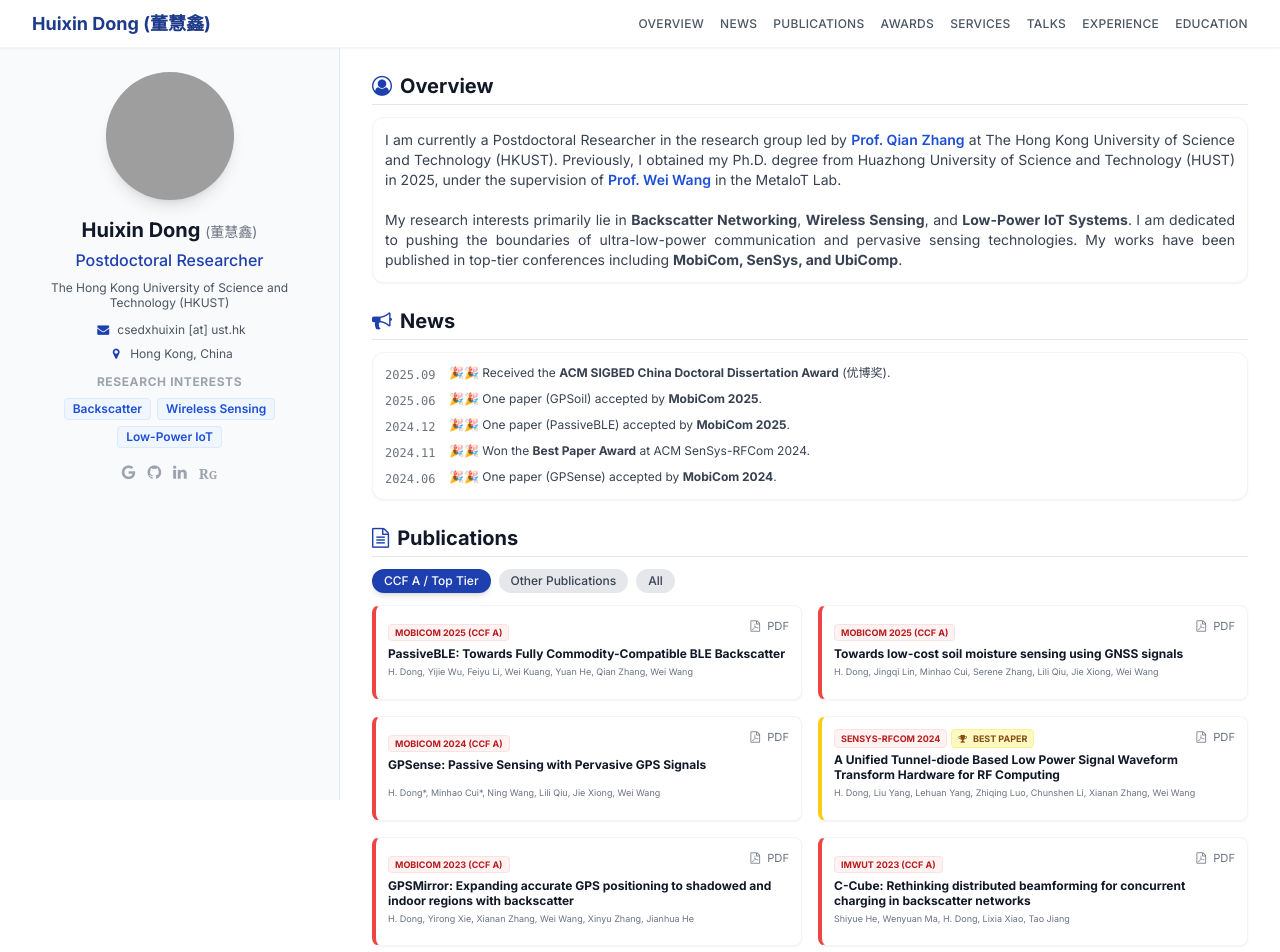
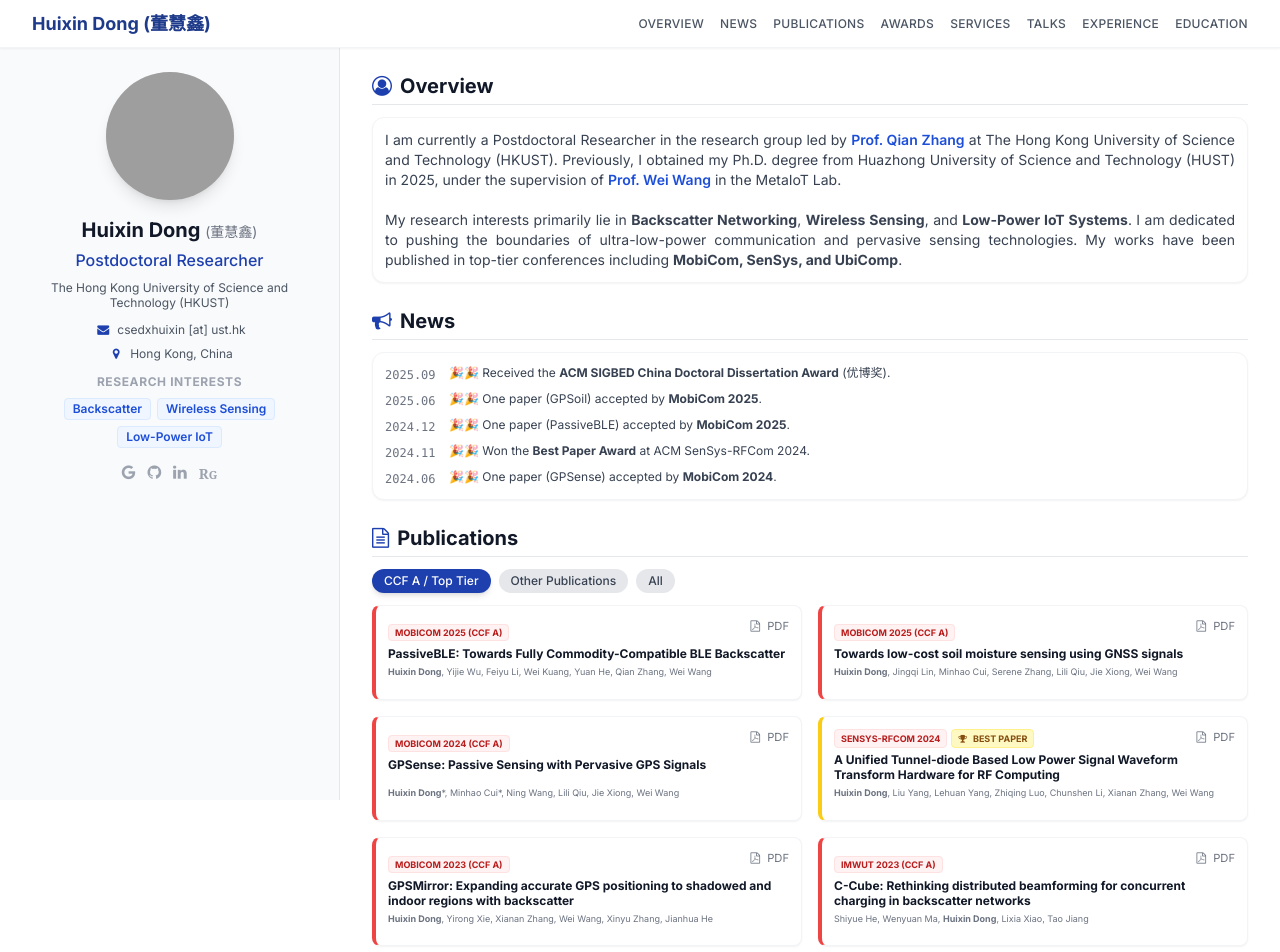
Before and after one commit to donghuixin/PersonalPage, a plain HTML site: page index.html in a window 1280 px wide. Shown: the top 952 px of the page. Drawn offline with nearby package versions, Linux system fonts and the light colour scheme; grey boxes are pictures that could not be loaded.

Commit message:
Update author names to include 'Huixin Dong'

```diff
--- a/index.html
+++ b/index.html
@@ -295,19 +295,19 @@
                     <a href="https://scholar.google.com/citations?user=5XROK7EAAAAJ&hl=zh-CN" class="pub-pdf-link text-gray-500 hover:text-blue-700"><i class="fa fa-file-pdf-o mr-1"></i> PDF</a>
                     <div class="mb-1"><span class="bg-red-50 text-red-700 border border-red-100 px-1.5 py-0.5 rounded text-[9px] font-bold uppercase">MobiCom 2025 (CCF A)</span></div>
                     <h3 class="text-xs font-bold text-gray-900 mb-1 leading-tight flex-grow">PassiveBLE: Towards Fully Commodity-Compatible BLE Backscatter</h3>
-                    <p class="text-gray-500 text-[9px] mb-2">H. Dong, Yijie Wu, Feiyu Li, Wei Kuang, Yuan He, Qian Zhang, Wei Wang</p>
+                    <p class="text-gray-500 text-[9px] mb-2"><strong>Huixin Dong</strong>, Yijie Wu, Feiyu Li, Wei Kuang, Yuan He, Qian Zhang, Wei Wang</p>
                 </div>
                 <div class="pub-card a card-hover bg-white rounded-lg shadow-sm p-3 border border-gray-100 border-l-4 border-l-red-500 flex flex-col h-full">
                     <a href="https://scholar.google.com/citations?user=5XROK7EAAAAJ&hl=zh-CN" class="pub-pdf-link text-gray-500 hover:text-blue-700"><i class="fa fa-file-pdf-o mr-1"></i> PDF</a>
                     <div class="mb-1"><span class="bg-red-50 text-red-700 border border-red-100 px-1.5 py-0.5 rounded text-[9px] font-bold uppercase">MobiCom 2025 (CCF A)</span></div>
                     <h3 class="text-xs font-bold text-gray-900 mb-1 leading-tight flex-grow">Towards low-cost soil moisture sensing using GNSS signals</h3>
-                    <p class="text-gray-500 text-[9px] mb-2">H. Dong, Jingqi Lin, Minhao Cui, Serene Zhang, Lili Qiu, Jie Xiong, Wei Wang</p>
+                    <p class="text-gray-500 text-[9px] mb-2"><strong>Huixin Dong</strong>, Jingqi Lin, Minhao Cui, Serene Zhang, Lili Qiu, Jie Xiong, Wei Wang</p>
                 </div>
                 <div class="pub-card a card-hover bg-white rounded-lg shadow-sm p-3 border border-gray-100 border-l-4 border-l-red-500 flex flex-col h-full">
                     <a href="https://scholar.google.com/citations?user=5XROK7EAAAAJ&hl=zh-CN" class="pub-pdf-link text-gray-500 hover:text-blue-700"><i class="fa fa-file-pdf-o mr-1"></i> PDF</a>
                     <div class="mb-1"><span class="bg-red-50 text-red-700 border border-red-100 px-1.5 py-0.5 rounded text-[9px] font-bold uppercase">MobiCom 2024 (CCF A)</span></div>
                     <h3 class="text-xs font-bold text-gray-900 mb-1 leading-tight flex-grow">GPSense: Passive Sensing with Pervasive GPS Signals</h3>
-                    <p class="text-gray-500 text-[9px] mb-2">H. Dong*, Minhao Cui*, Ning Wang, Lili Qiu, Jie Xiong, Wei Wang</p>
+                    <p class="text-gray-500 text-[9px] mb-2"><strong>Huixin Dong</strong>*, Minhao Cui*, Ning Wang, Lili Qiu, Jie Xiong, Wei Wang</p>
                 </div>
                 <div class="pub-card a card-hover bg-white rounded-lg shadow-sm p-3 border border-gray-100 border-l-4 border-l-yellow-400 flex flex-col h-full">
                     <a href="https://scholar.google.com/citations?user=5XROK7EAAAAJ&hl=zh-CN" class="pub-pdf-link text-gray-500 hover:text-blue-700"><i class="fa fa-file-pdf-o mr-1"></i> PDF</a>
@@ -316,37 +316,37 @@
                         <span class="bg-yellow-100 text-yellow-800 border border-yellow-200 px-1.5 py-0.5 rounded text-[9px] font-bold uppercase"><i class="fa fa-trophy mr-1"></i> Best Paper</span>
                     </div>
                     <h3 class="text-xs font-bold text-gray-900 mb-1 leading-tight flex-grow">A Unified Tunnel-diode Based Low Power Signal Waveform Transform Hardware for RF Computing</h3>
-                    <p class="text-gray-500 text-[9px] mb-2">H. Dong, Liu Yang, Lehuan Yang, Zhiqing Luo, Chunshen Li, Xianan Zhang, Wei Wang</p>
+                    <p class="text-gray-500 text-[9px] mb-2"><strong>Huixin Dong</strong>, Liu Yang, Lehuan Yang, Zhiqing Luo, Chunshen Li, Xianan Zhang, Wei Wang</p>
                 </div>
                 <div class="pub-card a card-hover bg-white rounded-lg shadow-sm p-3 border border-gray-100 border-l-4 border-l-red-500 flex flex-col h-full">
                     <a href="https://scholar.google.com/citations?user=5XROK7EAAAAJ&hl=zh-CN" class="pub-pdf-link text-gray-500 hover:text-blue-700"><i class="fa fa-file-pdf-o mr-1"></i> PDF</a>
                     <div class="mb-1"><span class="bg-red-50 text-red-700 border border-red-100 px-1.5 py-0.5 rounded text-[9px] font-bold uppercase">MobiCom 2023 (CCF A)</span></div>
                     <h3 class="text-xs font-bold text-gray-900 mb-1 leading-tight flex-grow">GPSMirror: Expanding accurate GPS positioning to shadowed and indoor regions with backscatter</h3>
-                    <p class="text-gray-500 text-[9px] mb-2">H. Dong, Yirong Xie, Xianan Zhang, Wei Wang, Xinyu Zhang, Jianhua He</p>
+                    <p class="text-gray-500 text-[9px] mb-2"><strong>Huixin Dong</strong>, Yirong Xie, Xianan Zhang, Wei Wang, Xinyu Zhang, Jianhua He</p>
                 </div>
                 <div class="pub-card a card-hover bg-white rounded-lg shadow-sm p-3 border border-gray-100 border-l-4 border-l-red-500 flex flex-col h-full">
                     <a href="https://scholar.google.com/citations?user=5XROK7EAAAAJ&hl=zh-CN" class="pub-pdf-link text-gray-500 hover:text-blue-700"><i class="fa fa-file-pdf-o mr-1"></i> PDF</a>
                     <div class="mb-1"><span class="bg-red-50 text-red-700 border border-red-100 px-1.5 py-0.5 rounded text-[9px] font-bold uppercase">IMWUT 2023 (CCF A)</span></div>
                     <h3 class="text-xs font-bold text-gray-900 mb-1 leading-tight flex-grow">C-Cube: Rethinking distributed beamforming for concurrent charging in backscatter networks</h3>
-                    <p class="text-gray-500 text-[9px] mb-2">Shiyue He, Wenyuan Ma, H. Dong, Lixia Xiao, Tao Jiang</p>
+                    <p class="text-gray-500 text-[9px] mb-2">Shiyue He, Wenyuan Ma, <strong>Huixin Dong</strong>, Lixia Xiao, Tao Jiang</p>
                 </div>
                 <div class="pub-card other card-hover bg-white rounded-lg shadow-sm p-3 border border-gray-100 border-l-4 border-l-gray-400 flex flex-col h-full">
                     <a href="https://scholar.google.com/citations?user=5XROK7EAAAAJ&hl=zh-CN" class="pub-pdf-link text-gray-500 hover:text-blue-700"><i class="fa fa-file-pdf-o mr-1"></i> PDF</a>
                     <div class="mb-1"><span class="bg-gray-100 text-gray-700 border border-gray-200 px-1.5 py-0.5 rounded text-[9px] font-bold uppercase">IEEE IoT-J 2024</span></div>
                     <h3 class="text-xs font-bold text-gray-900 mb-1 leading-tight flex-grow">Accurate Indoor Localization for Bluetooth Low Energy Backscatter</h3>
-                    <p class="text-gray-500 text-[9px] mb-2">Zhiqing Luo, Weiming Li, Yijie Wu, H. Dong, Wei Wang</p>
+                    <p class="text-gray-500 text-[9px] mb-2">Zhiqing Luo, Weiming Li, Yijie Wu, <strong>Huixin Dong</strong>, Wei Wang</p>
                 </div>
                 <div class="pub-card other card-hover bg-white rounded-lg shadow-sm p-3 border border-gray-100 border-l-4 border-l-gray-400 flex flex-col h-full">
                     <a href="https://scholar.google.com/citations?user=5XROK7EAAAAJ&hl=zh-CN" class="pub-pdf-link text-gray-500 hover:text-blue-700"><i class="fa fa-file-pdf-o mr-1"></i> PDF</a>
                     <div class="mb-1"><span class="bg-gray-100 text-gray-700 border border-gray-200 px-1.5 py-0.5 rounded text-[9px] font-bold uppercase">IEEE IoT-J 2020</span></div>
                     <h3 class="text-xs font-bold text-gray-900 mb-1 leading-tight flex-grow">FreeScatter: Enabling concurrent backscatter communication using antenna arrays</h3>
-                    <p class="text-gray-500 text-[9px] mb-2">Qianyi Huang, Guochao Song, Wei Wang, H. Dong, Jin Zhang, Qian Zhang</p>
+                    <p class="text-gray-500 text-[9px] mb-2">Qianyi Huang, Guochao Song, Wei Wang, <strong>Huixin Dong</strong>, Jin Zhang, Qian Zhang</p>
                 </div>
                 <div class="pub-card other card-hover bg-white rounded-lg shadow-sm p-3 border border-gray-100 border-l-4 border-l-gray-400 col-span-2 lg:col-span-2">
                     <a href="https://scholar.google.com/citations?user=5XROK7EAAAAJ&hl=zh-CN" class="pub-pdf-link text-gray-500 hover:text-blue-700"><i class="fa fa-file-pdf-o mr-1"></i> PDF</a>
                     <div class="mb-1"><span class="bg-gray-100 text-gray-700 border border-gray-200 px-1.5 py-0.5 rounded text-[9px] font-bold uppercase">Sensors 2019</span></div>
                     <h3 class="text-xs font-bold text-gray-900 mb-1 leading-tight">A Novel Localization Method for Ambient Backscatter Communication Systems</h3>
-                    <p class="text-gray-500 text-[9px] mb-2">H. Dong, Wei Wang, Qianyi Huang, Yijie Wu</p>
+                    <p class="text-gray-500 text-[9px] mb-2"><strong>Huixin Dong</strong>, Wei Wang, Qianyi Huang, Yijie Wu</p>
                 </div>
             </div>
         </section>
```
